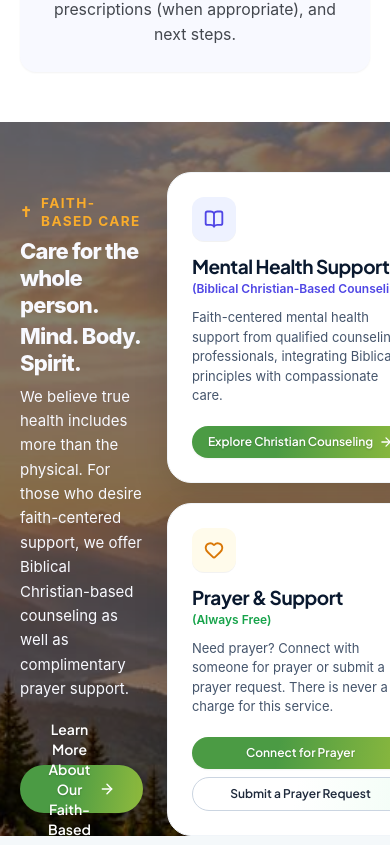
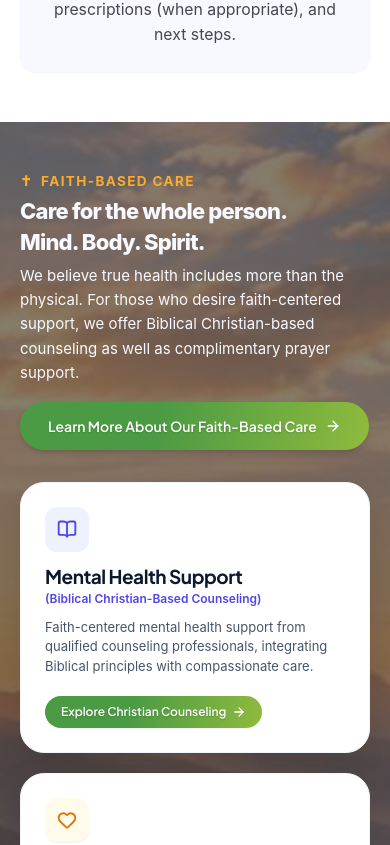
Before and after one commit to awais6132/solution-health-md, a Next.js app: page / in a window 390 px wide. Shown: the part 6339-7184 px from the top of the page. Built offline with nearby package versions, Linux system fonts and the light colour scheme; no server answers.

Commit message:
Fix faith section mobile layout to stack vertically cleanly without squishing

```diff
--- a/src/components/home/faith-based-care/index.tsx
+++ b/src/components/home/faith-based-care/index.tsx
@@ -17,7 +17,7 @@ export const FaithBasedCareSection: React.FC<FaithBasedCareSectionProps> = ({
   return (
     <section
       aria-label="Faith-Based Healthcare"
-      className={`relative w-full overflow-hidden site-section min-h-[416px] flex items-center px-0 ${className}`}
+      className={`relative w-full overflow-hidden site-section site-section-both min-h-[416px] flex items-center px-0 ${className}`}
       style={{
         backgroundColor: '#1E293B',
       }}
@@ -44,7 +44,7 @@ export const FaithBasedCareSection: React.FC<FaithBasedCareSectionProps> = ({
       {/* 2. Main Content Container */}
       <div className="relative z-10 w-full box-border site-container">
         {/* Container ke andar 2 divs: Left 40% and Right 60% */}
-        <div className="flex items-center gap-6">
+        <div className="flex flex-col lg:flex-row items-center gap-8 lg:gap-6">
           {/* Left Div: 40% Width */}
           <div className="w-full lg:w-[40%] flex flex-col justify-center">
             <FaithIntro
```
